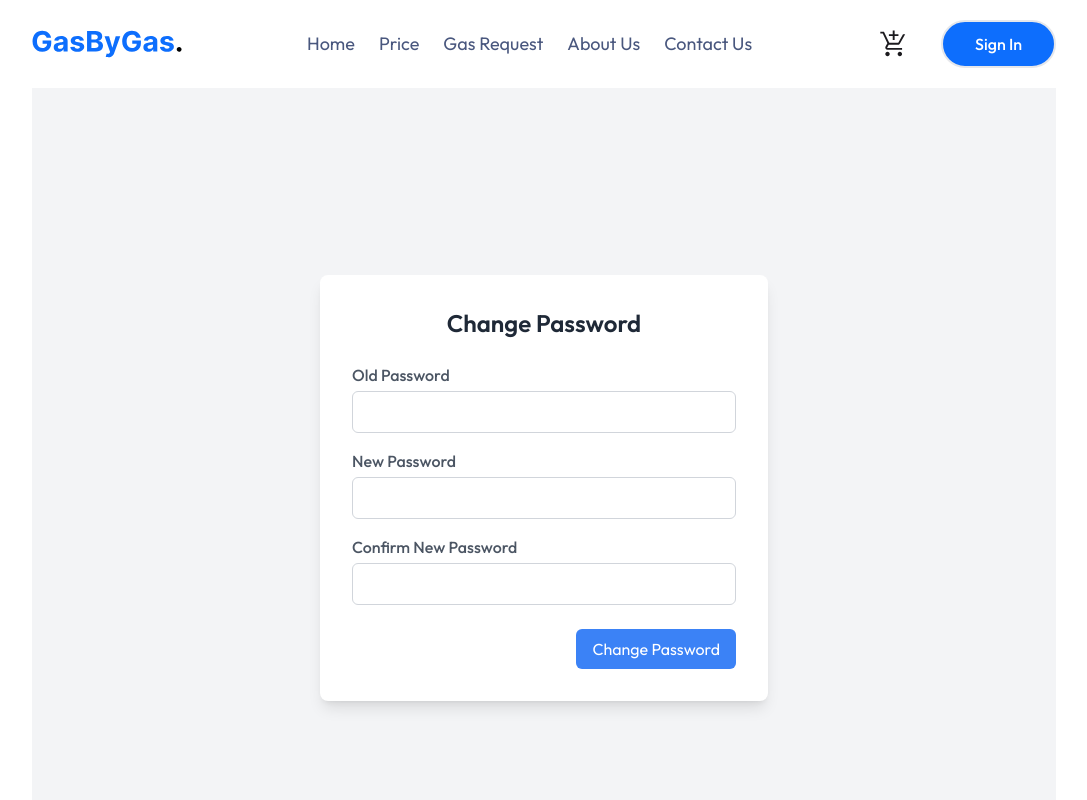
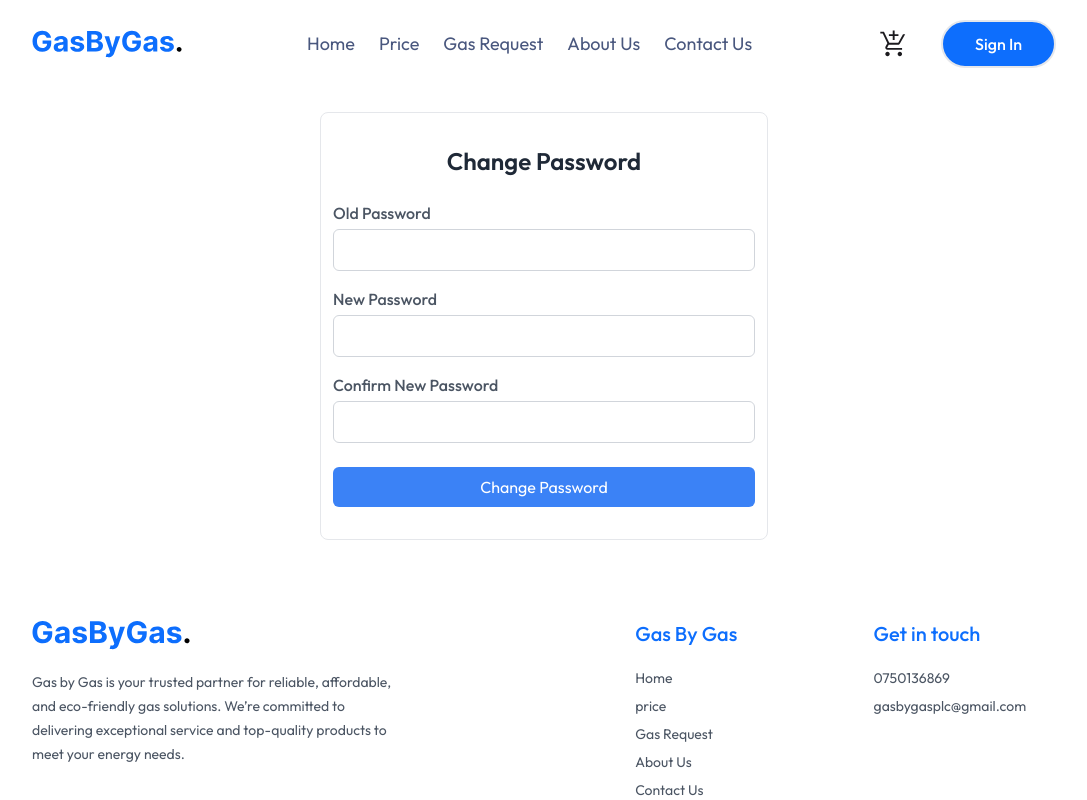
Before and after one commit to gasbygasplc/Supply-Chain-Management-for-Gas-By-Bas-PLC, a React (Vite) app in the folder frontend/: page /change-password in a window 1280 px wide. Shown: the top 800 px of the page, without its empty margins (96-1183 px from the left). Built offline with nearby package versions, Linux system fonts and the light colour scheme.

Commit message:
Improve layout and styling of ChangePassword component for better usability

```diff
--- a/frontend/src/Pages/ChangePassword.jsx
+++ b/frontend/src/Pages/ChangePassword.jsx
@@ -57,8 +57,8 @@ const ChangePassword = () => {
     };
 
     return (
-        <div className="flex justify-center items-center min-h-screen bg-gray-100">
-            <div className="bg-white shadow-lg rounded-lg p-8 w-full max-w-md">
+        <div className="flex justify-center mt-6 items-center min-h-fit">
+            <div className="bg-white border rounded-lg py-8 px-3 w-full max-w-md">
                 <h1 className="text-2xl font-semibold text-center text-gray-800 mb-6">
                     Change Password
                 </h1>
@@ -100,7 +100,7 @@ const ChangePassword = () => {
                 <div className="flex justify-end mt-6">
                     <button
                         onClick={handleChangePassword}
-                        className="px-4 py-2 bg-blue-500 text-white rounded-md hover:bg-blue-600 transition"
+                        className="px-4 py-2 w-full bg-blue-500 text-white rounded-md hover:bg-blue-600 transition"
                     >
                         Change Password
                     </button>
```
